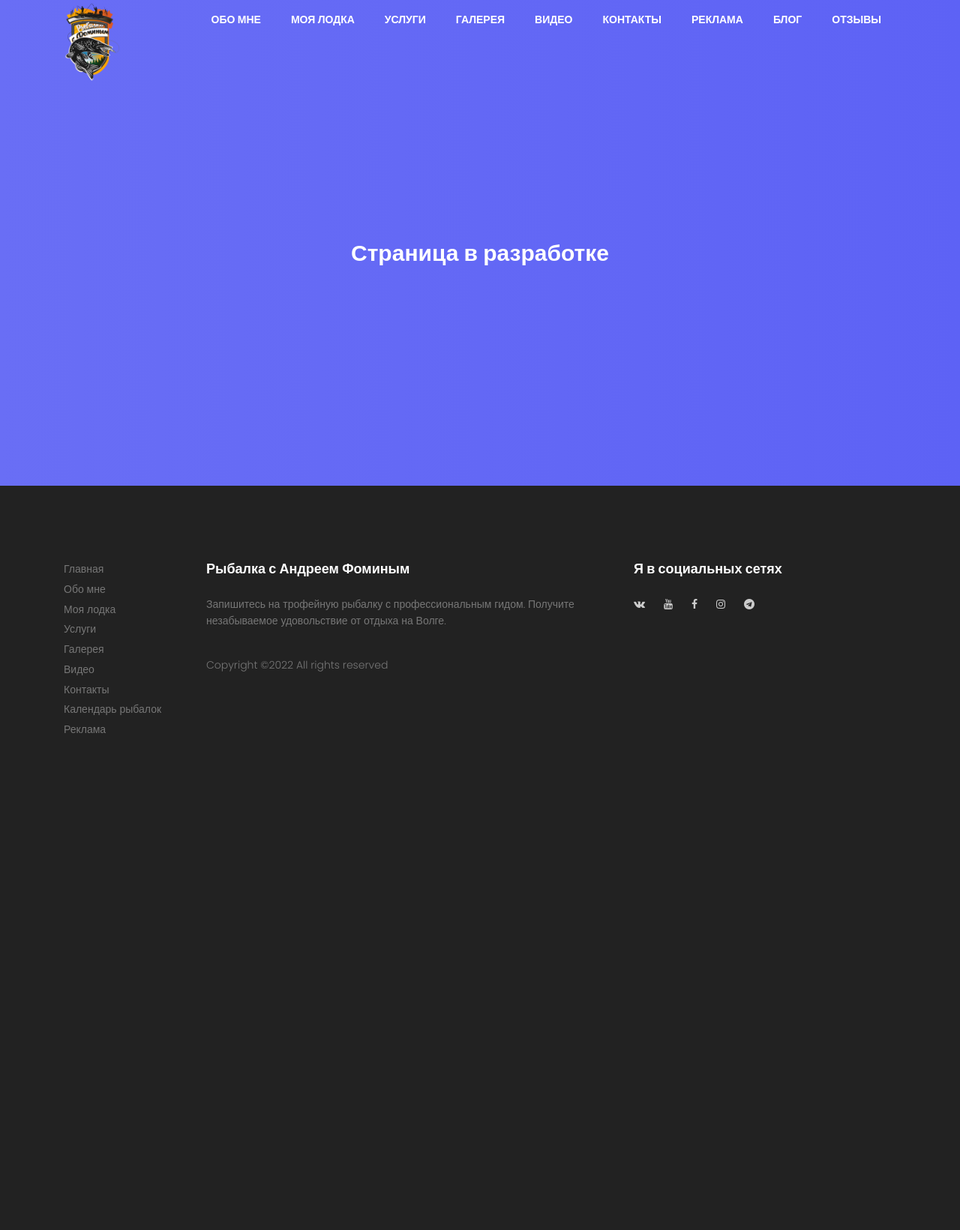
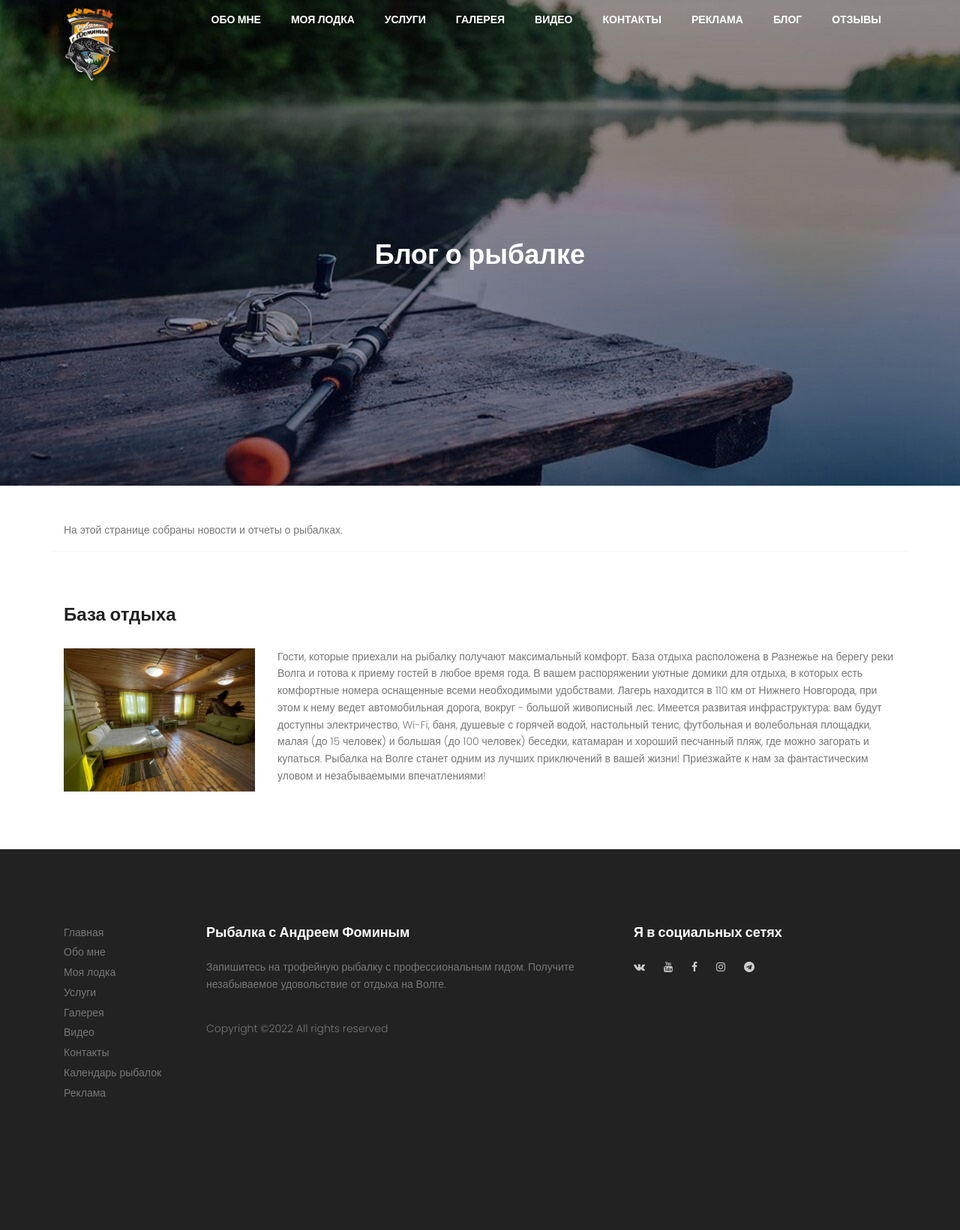
Before and after one commit to dgolov/FominFishing, a Django app: page /blog/ in a window 1280 px wide. Shown: the whole page at 75% size. Before the commit the page ends 978 px from the top, so only its background shows below. Run offline with Django 4.2, Linux system fonts and the light colour scheme; some libraries are stand-ins or nearby versions.

Commit message:
Refactoring

```diff
--- a/templates/blog.html
+++ b/templates/blog.html
@@ -2,17 +2,47 @@
 {% load static %}
 
 {% block content %}
-    <section class="generic-banner relative">
+    <section class="generic-banner relative"
+             style="background: url({% static 'img/service/tild6531-3438-4932-b337-353033393363__7-960x540.jpg' %});
+                     background-size: cover; background-position: center 30%;">
         {% include 'inc/navbar.html' %}
         <div class="container">
             <div class="row height align-items-center justify-content-center">
                 <div class="col-lg-10">
                     <div class="generic-banner-content">
-                        <h2 class="text-white">Страница в разработке</h2>
+                        <h1 class="text-white">Блог о рыбалке</h1>
                         <p class="text-white"></p>
                     </div>
                 </div>
             </div>
         </div>
     </section>
+    <div class="whole-wrap">
+        <div class="container">
+            <p class="mt-5">На этой странице собраны новости и отчеты о рыбалках.</p>
+            <div class="row section-top-border">
+                <div class="col-md-12">
+                    <h3 class="mb-30">База отдыха</h3>
+                    <div class="row">
+                        <div class="col-md-3">
+                            <img src="{% static 'img/about/photo_2022-04-10 14.05.40.jpeg' %}" alt="" class="img-fluid">
+                        </div>
+                        <div class="col-md-9 mt-sm-20">
+                            <p>Гости, которые приехали на рыбалку получают максимальный комфорт. База отдыха расположена
+                                в
+                                Разнежье на берегу реки Волга и готова к приему гостей в любое время года. В вашем
+                                распоряжении уютные домики для отдыха, в которых есть комфортные номера оснащенные всеми
+                                необходимыми удобствами. Лагерь находится в 110 км от Нижнего Новгорода, при этом к нему
+                                ведет автомобильная дорога, вокруг - большой живописный лес. Имеется развитая
+                                инфраструктура: вам будут доступны электричество, Wi-Fi, баня, душевые с горячей водой,
+                                настольный тенис, футбольная и волебольная площадки, малая (до 15 человек) и большая
+                                (до 100 человек) беседки, катамаран и хороший песчанный пляж, где можно загорать и
+                                купаться.
+                                Рыбалка на Волге станет одним из лучших приключений в вашей жизни! Приезжайте к нам за
+                                фантастическим уловом и незабываемыми впечатлениями!</p>
+                        </div>
+                    </div>
+                </div>
+            </div>
+        </div>
 {% endblock %}
--- a/templates/inc/navbar.html
+++ b/templates/inc/navbar.html
@@ -22,7 +22,7 @@
                         <li><a href={% url 'video' %}>Видео</a></li>
                         <li><a href="{% url 'contact' %}">Контакты</a></li>
                         <li><a href="{% url 'advertising' %}">Реклама</a></li>
-                        <li><a href="{% url 'advertising' %}">Блог</a></li>
+                        <li><a href="{% url 'blog' %}">Блог</a></li>
                         <li><a href="{% url 'advertising' %}">Отзывы</a></li>
 {#                        <li class="dropdown">#}
 {#                            <a class="dropdown-toggle" href="#" id="navbardrop" data-toggle="dropdown">#}
```
